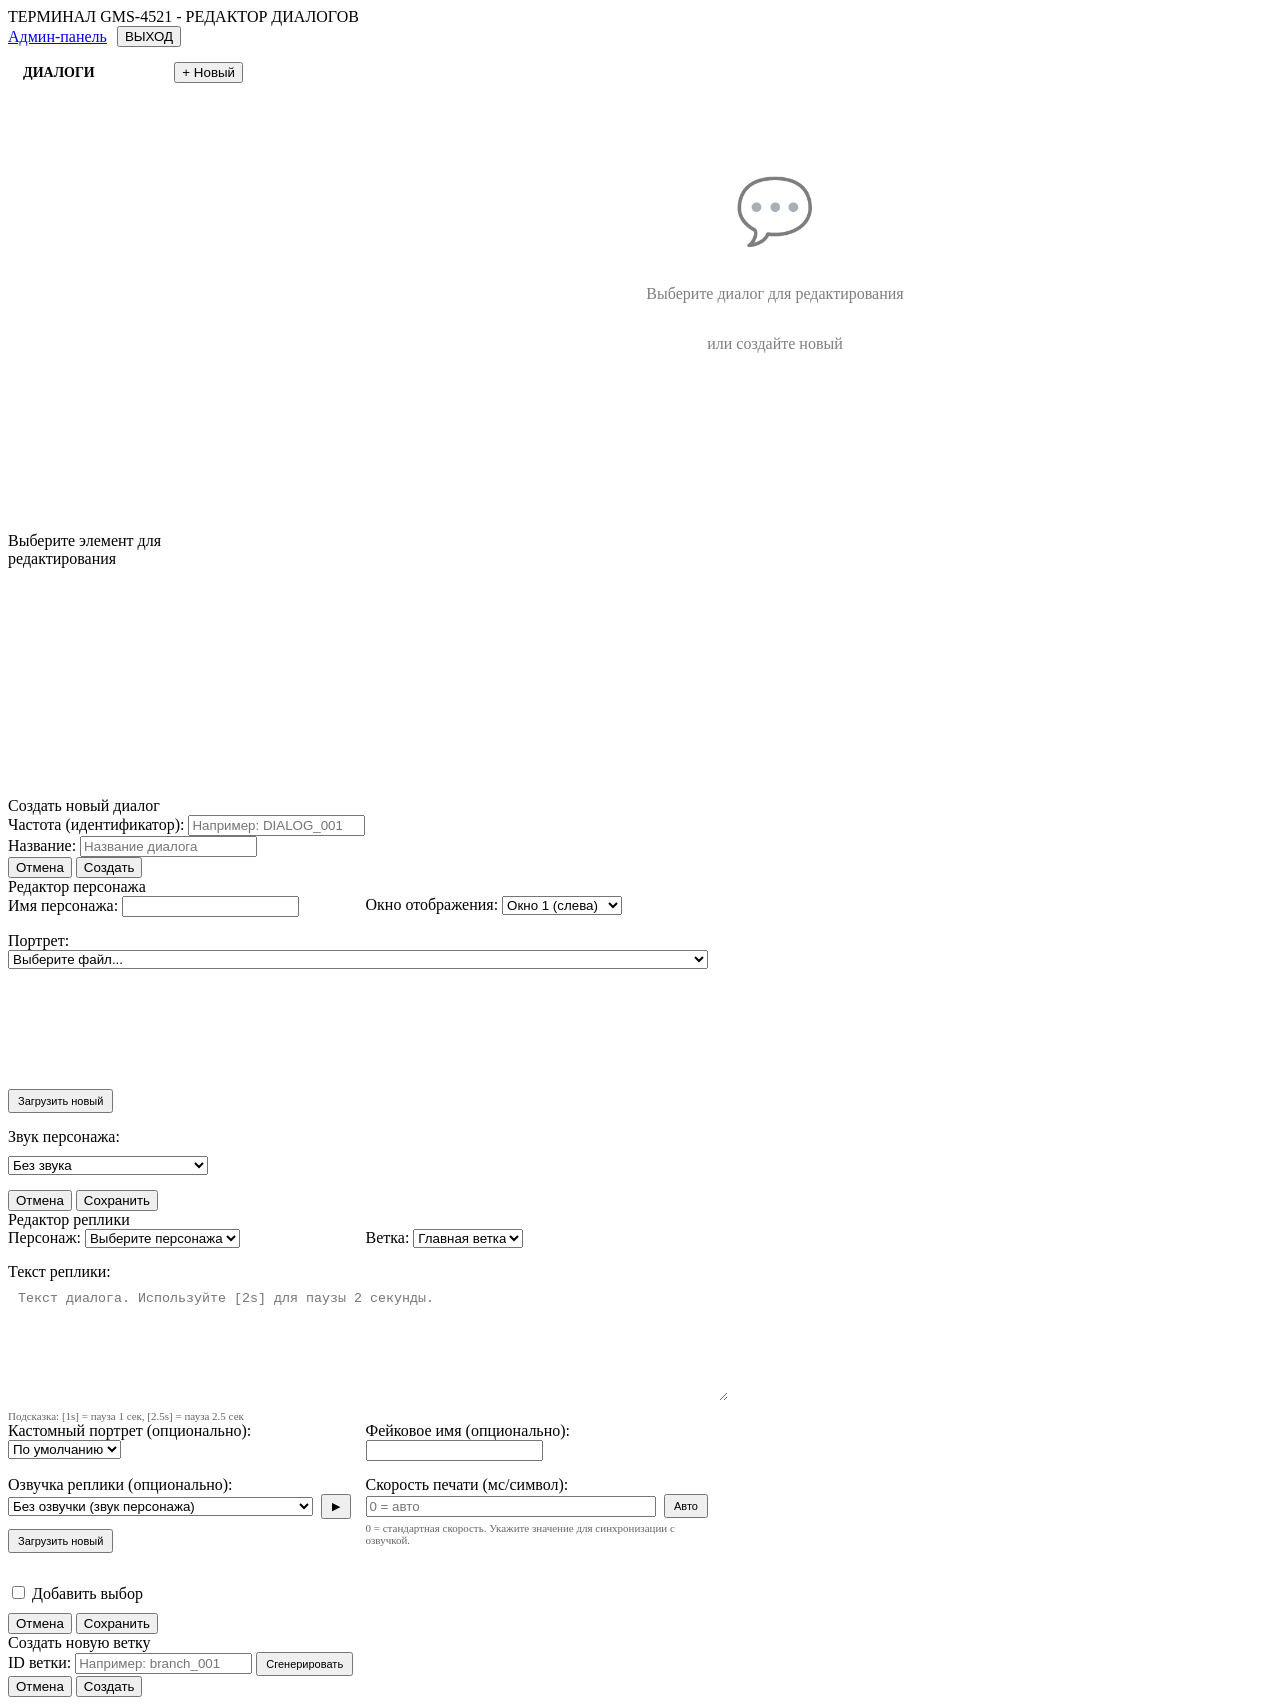
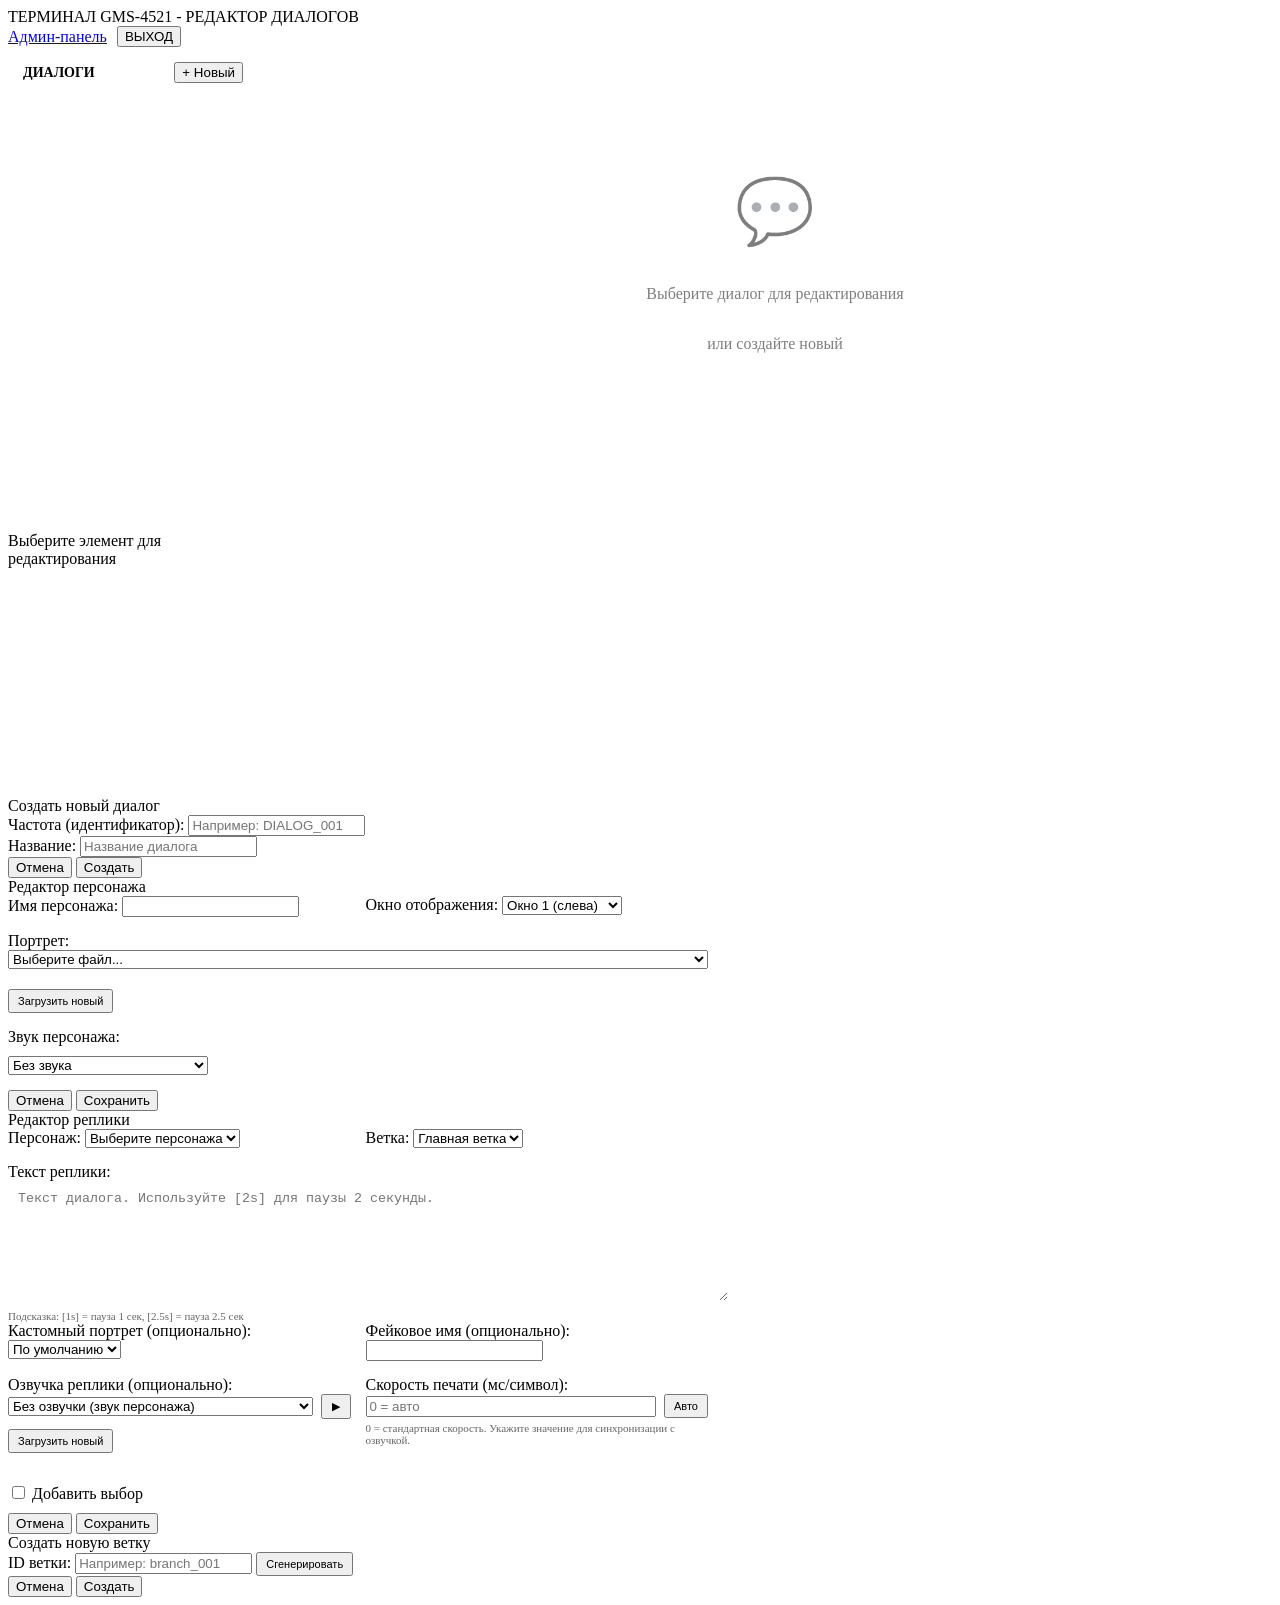

Обновление 2.2.0

--- a/client side/styles/editor-styles.css
+++ b/client side/styles/editor-styles.css
@@ -294,13 +294,76 @@
     gap: 10px;
 }
 
-.portrait-preview {
-    width: 100px;
-    height: 100px;
+.portrait-editor {
+    display: flex;
+    flex-direction: column;
+    gap: 10px;
+    margin-top: 10px;
+}
+
+.portrait-preview-large {
+    width: 200px;
+    height: 260px;
+    background-color: #000;
+    border: 2px solid var(--primary-border);
     background-size: cover;
     background-position: center;
-    background-color: var(--bg-dark);
-    border: 1px solid var(--primary-border);
+    background-repeat: no-repeat;
+    cursor: grab;
+    overflow: hidden;
+    position: relative;
+    user-select: none;
+}
+
+.portrait-preview-large:active {
+    cursor: grabbing;
+}
+
+.portrait-preview-large.mirrored {
+    transform: scaleX(-1);
+}
+
+.portrait-controls {
+    display: flex;
+    flex-direction: column;
+    gap: 8px;
+    max-width: 260px;
+}
+
+.portrait-control-row {
+    display: flex;
+    align-items: center;
+    gap: 6px;
+    flex-wrap: wrap;
+}
+
+.portrait-control-row label {
+    font-size: 12px;
+    color: var(--text-muted);
+    min-width: 65px;
+}
+
+.portrait-control-row input[type="range"] {
+    flex: 1;
+    min-width: 60px;
+    accent-color: var(--primary);
+}
+
+.portrait-control-row span {
+    font-size: 12px;
+    color: var(--text-muted);
+    min-width: 35px;
+}
+
+.portrait-hint {
+    font-size: 11px;
+    color: var(--text-muted);
+    opacity: 0.7;
+}
+
+.portrait-control-row .btn {
+    font-size: 11px;
+    padding: 4px 8px;
 }
 
 .upload-section {
